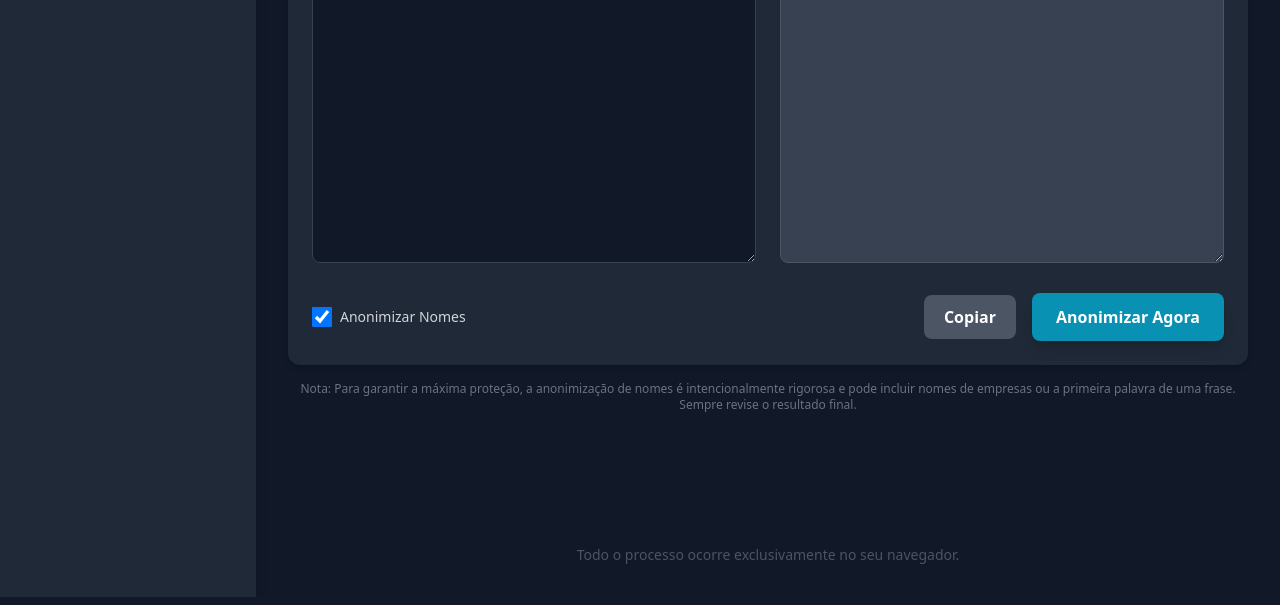
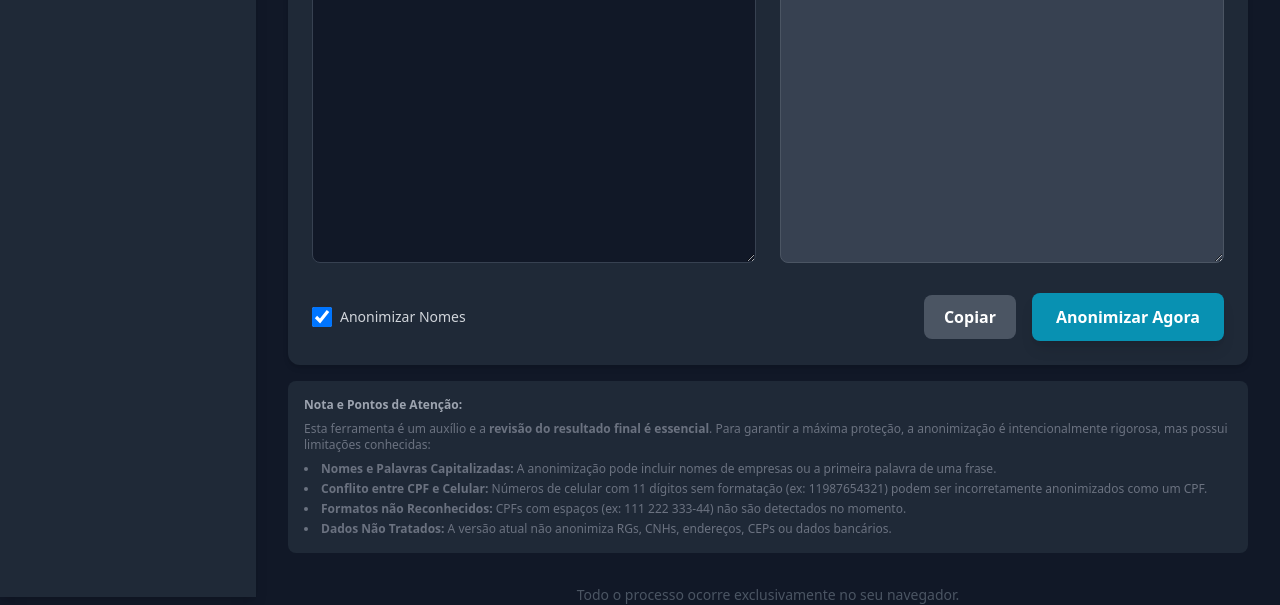
Before and after one commit to ihidakleber/toolbox-app, a plain HTML site: page index.html in a window 1280 px wide. Shown: the part 203-808 px from the top of the page. Drawn offline with nearby package versions, Linux system fonts and the light colour scheme.

Commit message:
feature: adicionado texto de alerta ao usuário sobre as limitações da ferramenta

```diff
--- a/index.html
+++ b/index.html
@@ -42,7 +42,7 @@
 
     <!-- Área de Conteúdo Principal -->
     <main class="flex-1 p-8 flex flex-col justify-between">
-        <div> <!-- Div para agrupar o conteúdo principal e empurrar o rodapé para baixo -->
+        <div>
             <div id="anonymizer-module" class="content-module">
                 <h2 class="text-3xl font-bold mb-6 text-gray-200">Anonimizador de Texto</h2>
                 <div class="bg-gray-800 p-6 rounded-xl shadow-md">
@@ -73,21 +73,26 @@
                     </div>
                 </div>
 
-                <!-- NOVA NOTA DE USO -->
-                <p class="text-xs text-gray-500 mt-4 text-center">
-                    Nota: Para garantir a máxima proteção, a anonimização de nomes é intencionalmente rigorosa e pode incluir nomes de empresas ou a primeira palavra de uma frase. Sempre revise o resultado final.
-                </p>
+                <!-- NOVO DISCLAIMER ATUALIZADO -->
+                <div class="text-xs text-gray-500 mt-4 p-4 bg-gray-800 rounded-lg">
+                    <h4 class="font-bold text-gray-400 mb-2">Nota e Pontos de Atenção:</h4>
+                    <p class="mb-2">Esta ferramenta é um auxílio e a <strong>revisão do resultado final é essencial</strong>. Para garantir a máxima proteção, a anonimização é intencionalmente rigorosa, mas possui limitações conhecidas:</p>
+                    <ul class="list-disc list-inside space-y-1">
+                        <li><strong>Nomes e Palavras Capitalizadas:</strong> A anonimização pode incluir nomes de empresas ou a primeira palavra de uma frase.</li>
+                        <li><strong>Conflito entre CPF e Celular:</strong> Números de celular com 11 dígitos sem formatação (ex: 11987654321) podem ser incorretamente anonimizados como um CPF.</li>
+                        <li><strong>Formatos não Reconhecidos:</strong> CPFs com espaços (ex: 111 222 333-44) não são detectados no momento.</li>
+                        <li><strong>Dados Não Tratados:</strong> A versão atual não anonimiza RGs, CNHs, endereços, CEPs ou dados bancários.</li>
+                    </ul>
+                </div>
 
             </div>
         </div>
 
-        <!-- NOVO RODAPÉ -->
         <footer class="text-center mt-8">
             <p class="text-sm text-gray-600">Todo o processo ocorre exclusivamente no seu navegador.</p>
         </footer>
     </main>
 
-    <!-- Carregamos o script principal como um módulo -->
     <script src="./src/js/main.js" type="module"></script>
 </body>
 </html>
```
